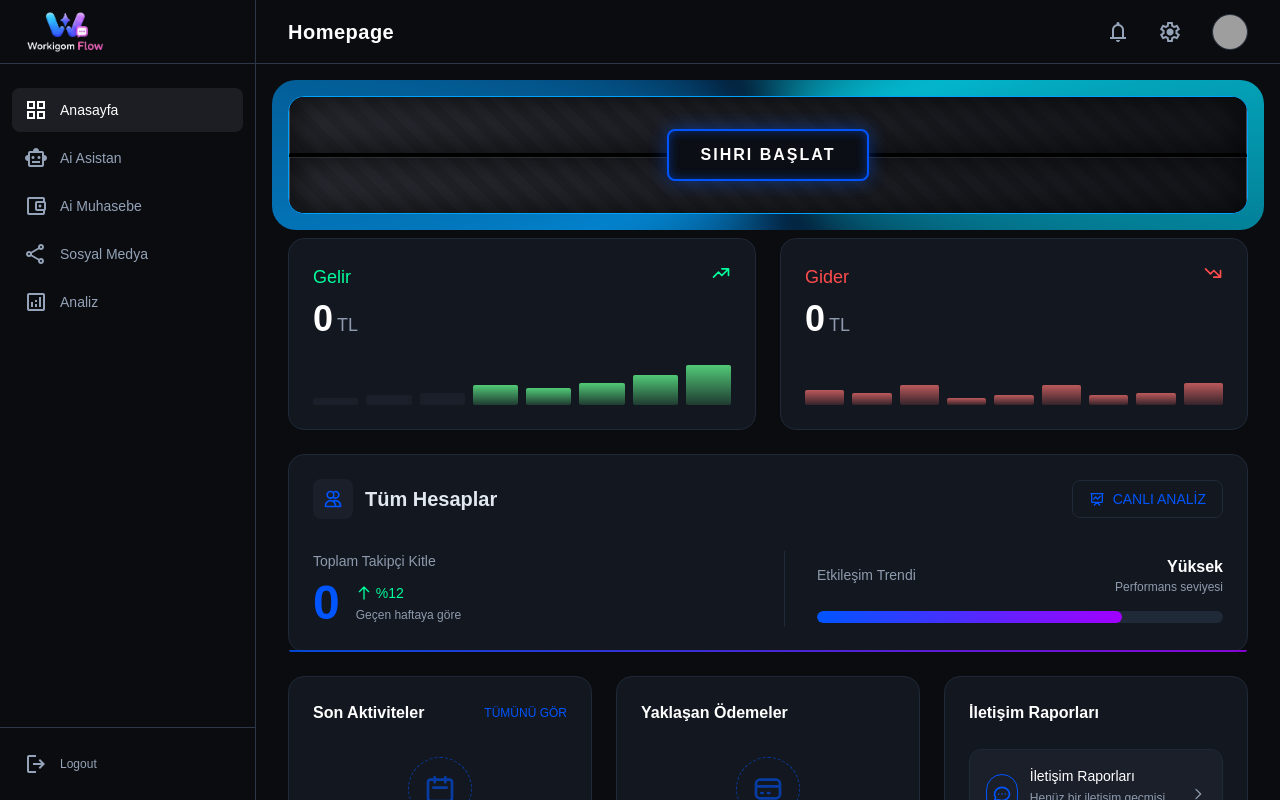
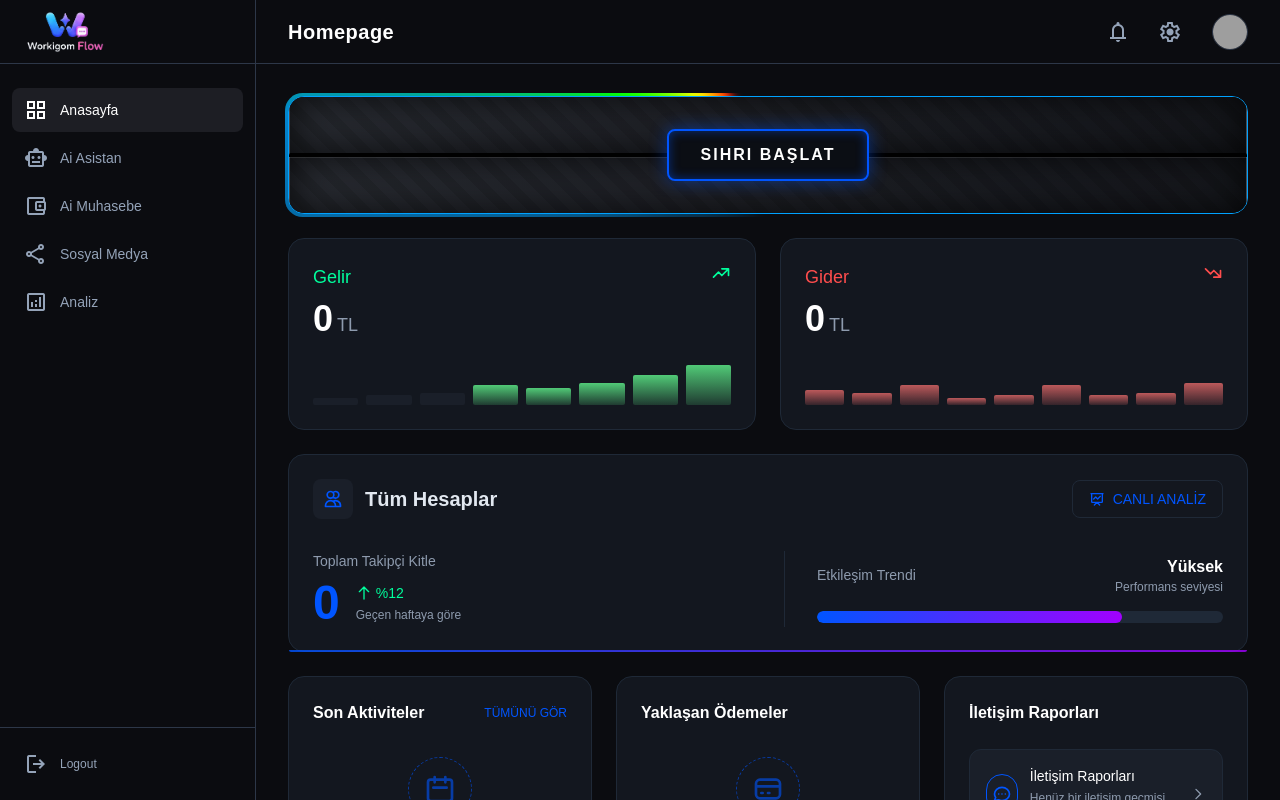
Before and after one commit to cicicarscom-pixel/flowweb, a Next.js app: page / in a window 1280 px wide. Built offline with nearby package versions, Linux system fonts and the light colour scheme; grey boxes are pictures that could not be loaded.

Commit message:
UI: Shrunk aura clipper for a tight border effect and updated to a single traveling rainbow beam

```diff
--- a/src/app/(dashboard)/page.module.css
+++ b/src/app/(dashboard)/page.module.css
@@ -53,9 +53,9 @@
 
 .magicAuraClipper {
   position: absolute;
-  inset: -16px;
+  inset: -3px;
   overflow: hidden;
-  border-radius: 1.5rem;
+  border-radius: 1.1rem;
   z-index: 0;
   pointer-events: none;
 }
@@ -64,16 +64,24 @@
   position: absolute;
   top: 50%;
   left: 50%;
-  width: 1500px;
-  height: 1500px;
+  width: 2000px;
+  height: 2000px;
   transform-origin: center;
-  margin-top: -750px;
-  margin-left: -750px;
-  background: conic-gradient(from 0deg, #00a2ff, #001f3f, #00e5ff, #001f3f, #00a2ff);
-  animation: rotateAura 8s linear infinite;
+  margin-top: -1000px;
+  margin-left: -1000px;
+  background: conic-gradient(
+    from 0deg,
+    transparent 60%,
+    rgba(0, 162, 255, 0.3) 75%,
+    rgba(0, 162, 255, 0.8) 85%,
+    #00ff00 90%,
+    #ffff00 95%,
+    #ff0000 100%
+  );
+  animation: rotateAura 6s linear infinite;
   z-index: 0;
-  filter: blur(12px);
-  opacity: 0.8;
+  filter: blur(4px);
+  opacity: 1;
 }
 
 @keyframes rotateAura {
```
